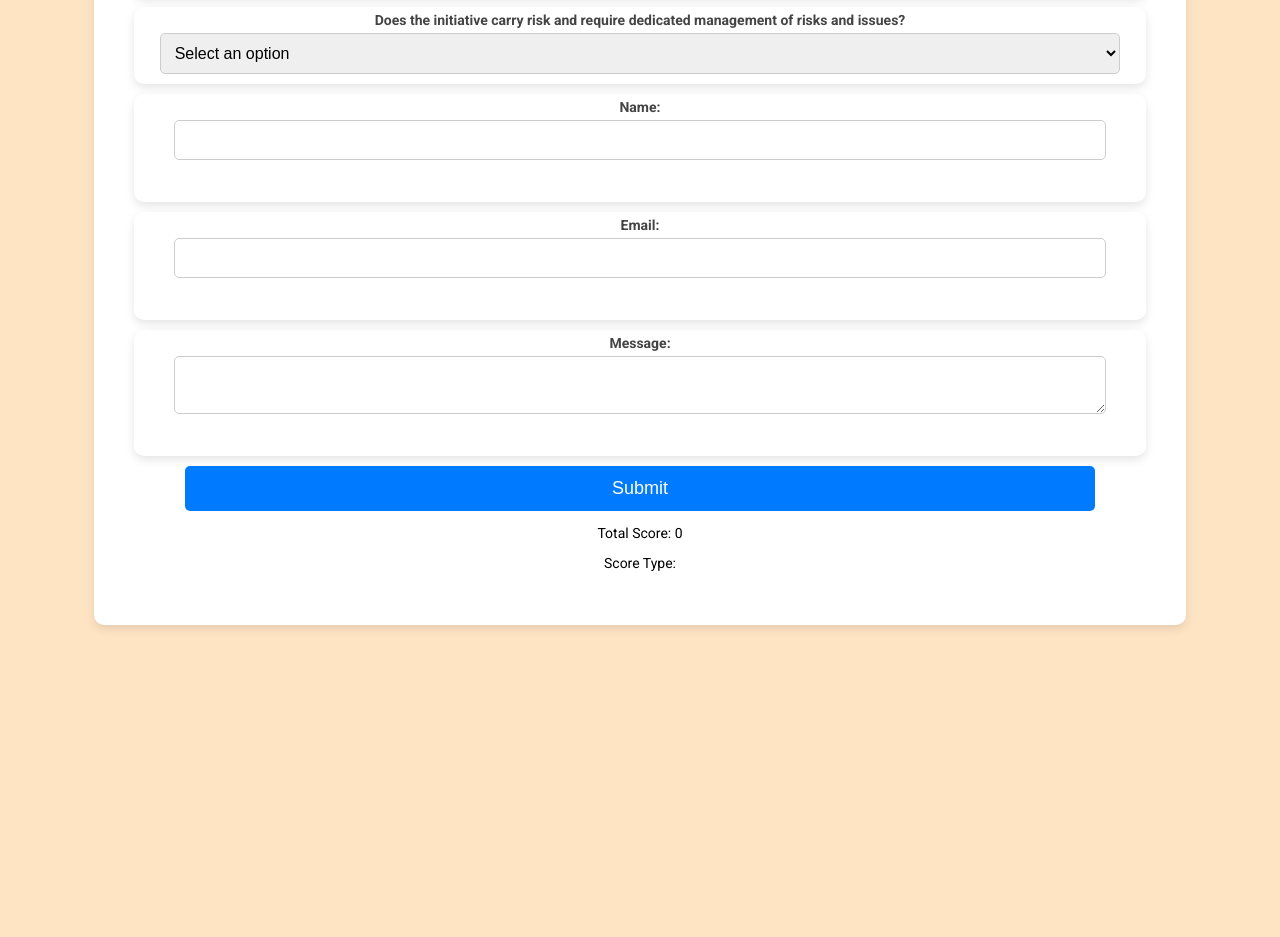
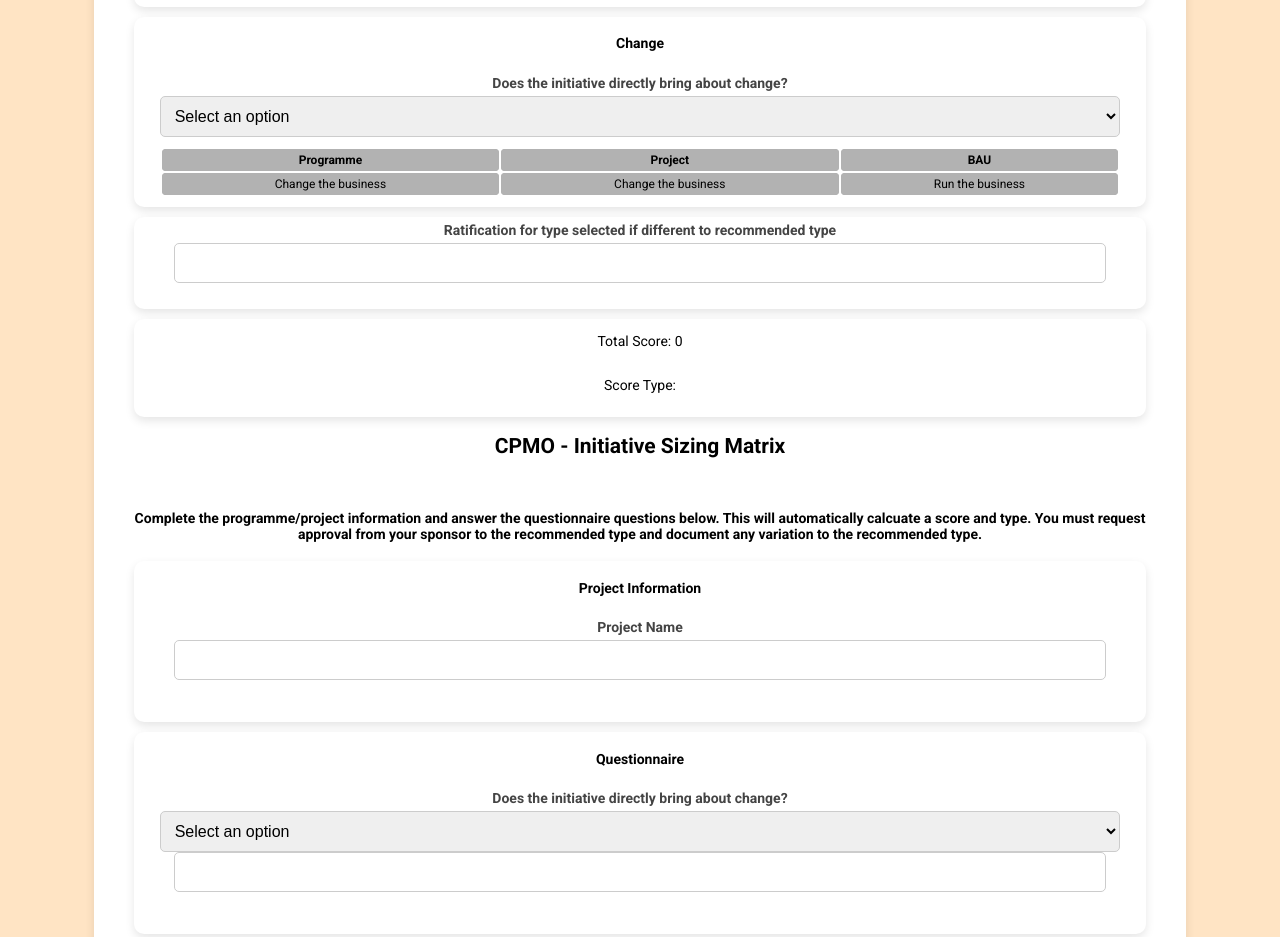
Before and after one commit to PiotrJesey/Prior, a website: page index.html in a window 1280 px wide. Shown: the part 1730-2667 px from the top of the page. Before the commit the page ends 2395 px from the top, so only its background shows below. Drawn offline with Linux system fonts and the light colour scheme.

Commit message:
work on form

```diff
--- a/css/styles.css
+++ b/css/styles.css
@@ -124,10 +124,13 @@ body {
   table{
     margin-top: 10px;
     width: 95%;
+
   }
-  td, tr{
+  td,th, tr{
     background-color: #b2b2b2;
     height: 20px;
     font-size: 12px;
+    border-radius: 4px;
+
   }
   }
--- a/index.html
+++ b/index.html
@@ -157,10 +157,47 @@
       </table>
       </div>
       <div class="form-group">
-        <label for="dropdown8">Does the initiative carry risk and require dedicated management of risks and issues?</label>
+        <h4>Change</h4>
+        <label for="dropdown8">Does the initiative directly bring about change?</label>
         <select id="dropdown8" class="scoreDropdown">
             <option value="0">Select an option</option>
         </select>
+        <table>
+          <tr>
+              <th>Programme</th>
+              <th>Project</th>
+              <th>BAU</th>
+          </tr>
+          <tr>
+              <td>Change the business</td>
+              <td>Change the business</td>
+              <td>Run the business</td>
+          </tr>
+
+      </table>
+          </div>
+          <div class="form-group">
+            <label for="ratification">Ratification for type selected if different to recommended type</label>
+            <input type="text" id="ratification"><br>
+          </div>
+          <div class="form-group">
+            <p>Total Score: <span id="score">0</span></p>
+            <p>Score Type: <span id="scoreType"></span></p>
+          </div>
+          <h2>CPMO - Initiative Sizing Matrix</h2>
+          <br>
+          <h4>Complete the programme/project information and answer the questionnaire questions below.  This will automatically calcuate a score and type.  You must request approval from your sponsor to the recommended type and document any variation to the recommended type.</h4>
+          <div class="form-group">
+            <h4>Project Information</h4>
+
+              <label for="project-name">Project Name</label>
+              <input type="text" id="project-name" required><br><br>
+          </div>
+          <div class="form-group">
+            <h4>Questionnaire</h4>
+            <label for="dropdown9">Does the initiative directly bring about change?</label>
+        <select id="dropdown9" class="scoreSizingDropdown">
+            <option value="0">Select an option</option>
           </div>
             <div class="form-group">
             <label for="name">Name:</label>
@@ -174,9 +211,14 @@
             <label for="message">Message:</label>
             <textarea id="message" name="message" required></textarea><br><br>
           </div>
+          <div class="form-group">
+
+          </div>
           <button type="button" onclick="sendToPowerAutomate()">Submit</button>
-          <p>Total Score: <span id="score">0</span></p>
-          <p>Score Type: <span id="scoreType"></span></p>
+          <div class="form-group">
+            <p>Total Score: <span id="sizing-score">0</span></p>
+            <p>Score Type: <span id="scoreSizingType"></span></p>
+          </div>
         </form>
 
       </div>
--- a/javascript/main.js
+++ b/javascript/main.js
@@ -1,7 +1,7 @@
  // import  options from './options.js';
 
 let newLocal = document.getElementById('test').innerText = "Complete the questionnaire below to indicate if your initiative is a Project, Programme or Business a usual (BAU).  For Projects & Programme, then continue to the Project Sizing tab. ";
-let logo = document.getElementById("logo").src = "./img/HCJ_logo-01.png";
+let logo = document.getElementById("logo").src = "./img/HCJ_logo.png";
 let today = new Date().toISOString().split('T')[0];
         // Set the input field value to today's date
         document.getElementById('date').value = today;
@@ -49,9 +49,14 @@ const dropdownData = {
         { option: "No defined benefits", score: 1 }
     ],
     dropdown8: [
-        { option: "Red", score: 2 },
-        { option: "Blue", score: 4 },
-        { option: "Green", score: 1 }
+        { option: "Brings about change", score: 2 },
+        { option: "Benefits from change or highlights the need for change", score: 4 }
+
+    ],
+    dropdown9: [
+        { option: "Benefits of underlying projects support the overarching programme objective", score: 2 },
+        { option: "Defined benefits associated with the delivery of the scope set out", score: 4 },
+        { option: "No defined benefits", score: 1 }
     ]
 };
 
@@ -108,8 +113,6 @@ function updateScore() {
 document.querySelectorAll(".scoreDropdown").forEach(dropdown => {
     dropdown.addEventListener("change", updateScore);
 });
-
-
 function updateSizingScore() {
     scoreType="";
     totalScore = 0; // Reset total score
@@ -123,7 +126,7 @@ function updateSizingScore() {
     if(totalSizingScore>1){
         scoreSizingType = "test"
     }
-    scorescoreSizingTypeDisplay.textContent = scoreSizingType;// Update displayed score
+   scoreSizingTypeDisplay.textContent = scoreSizingType;// Update displayed score
 }
 
 // Add event listeners to all dropdowns
@@ -134,4 +137,6 @@ document.querySelectorAll(".scoreSizingDropdown").forEach(dropdown => {
 
 
 
+
+
 console.log(Word);
```
